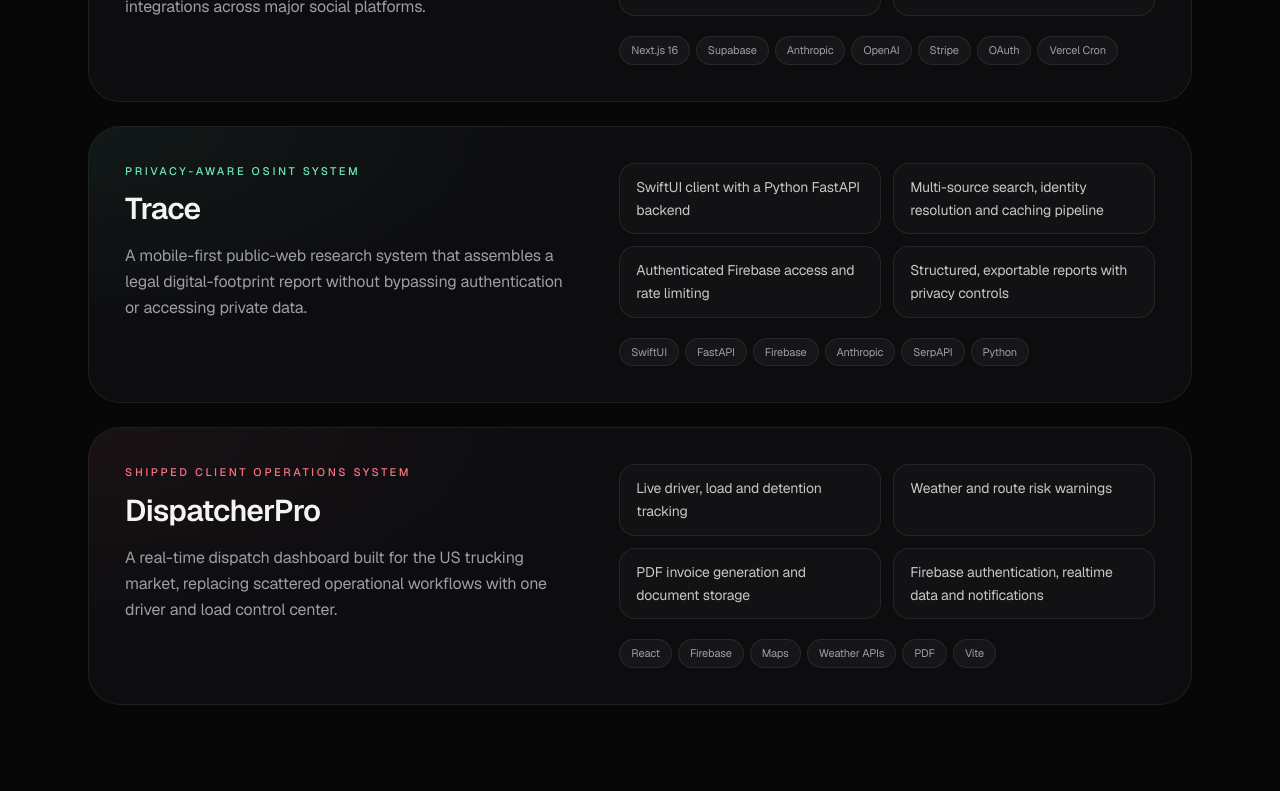
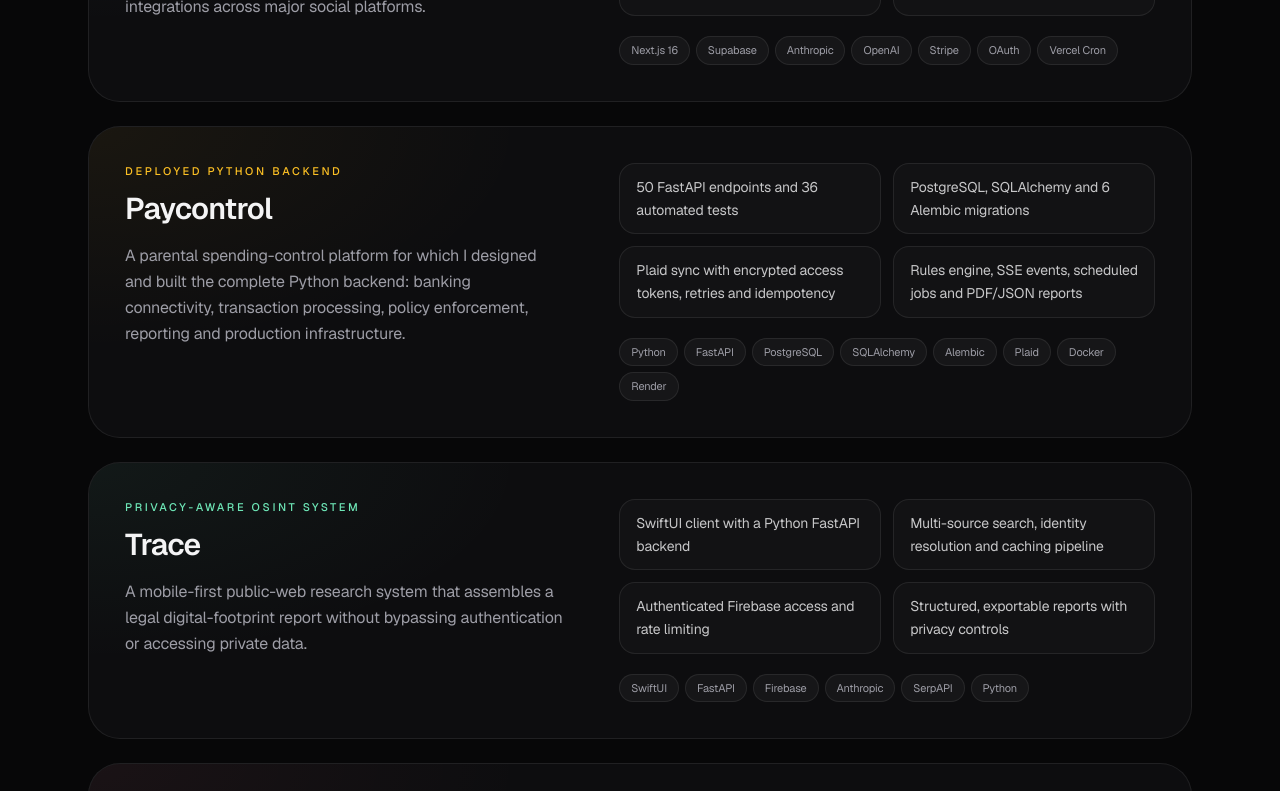
Before and after one commit to R3LJA/reljabulajic.com, a Next.js app: page /ai-systems in a window 1280 px wide. Shown: the part 2000-2791 px from the top of the page. Built offline with nearby package versions, Linux system fonts and the light colour scheme.

Commit message:
Add Paycontrol Python backend case study

```diff
--- a/src/app/ai-systems/page.tsx
+++ b/src/app/ai-systems/page.tsx
@@ -88,6 +88,30 @@ const systems = [
       "Stripe",
       "OAuth",
       "Vercel Cron",
+    ],
+    links: [],
+  },
+  {
+    name: "Paycontrol",
+    eyebrow: "Deployed Python backend",
+    accent: "#FBBF24",
+    summary:
+      "A parental spending-control platform for which I designed and built the complete Python backend: banking connectivity, transaction processing, policy enforcement, reporting and production infrastructure.",
+    architecture: [
+      "50 FastAPI endpoints and 36 automated tests",
+      "PostgreSQL, SQLAlchemy and 6 Alembic migrations",
+      "Plaid sync with encrypted access tokens, retries and idempotency",
+      "Rules engine, SSE events, scheduled jobs and PDF/JSON reports",
+    ],
+    stack: [
+      "Python",
+      "FastAPI",
+      "PostgreSQL",
+      "SQLAlchemy",
+      "Alembic",
+      "Plaid",
+      "Docker",
+      "Render",
     ],
     links: [],
   },
```
Also changed, not shown: 1 other file (tests, documents, lock files or other folders).
